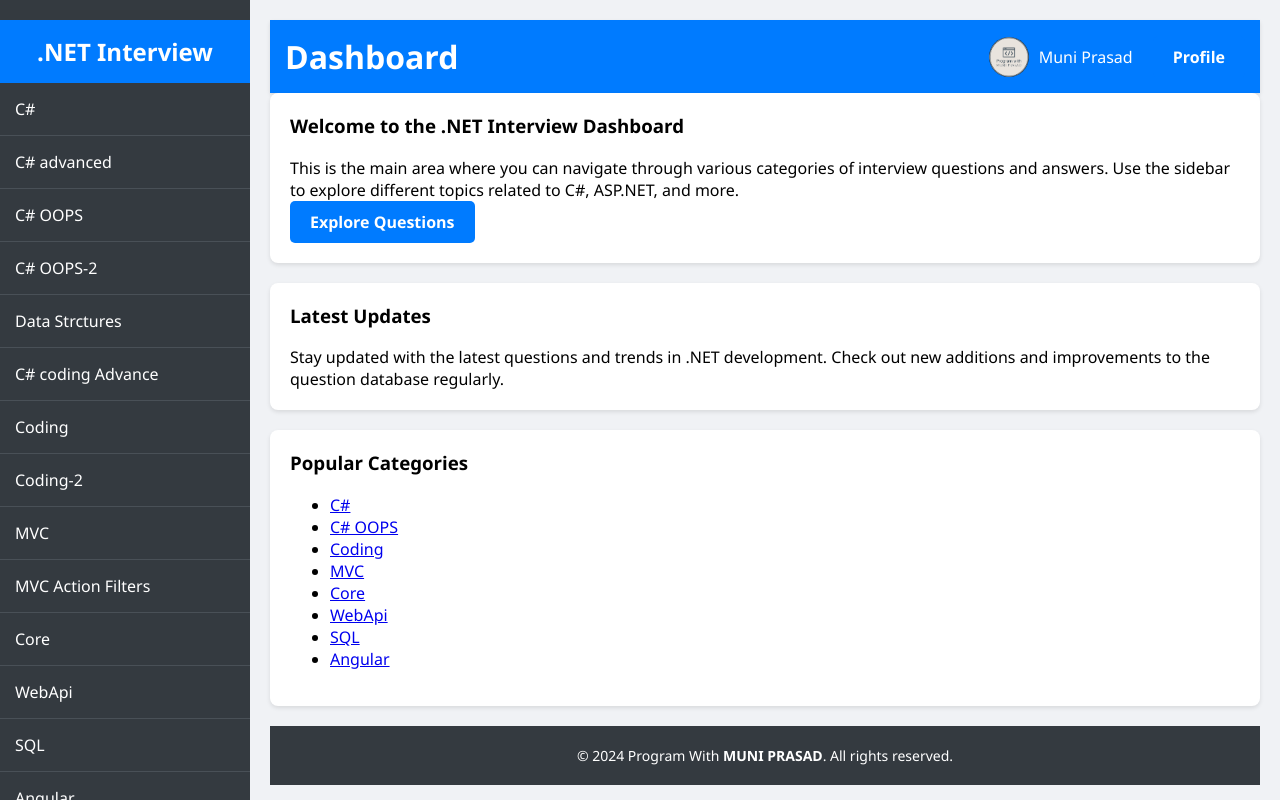
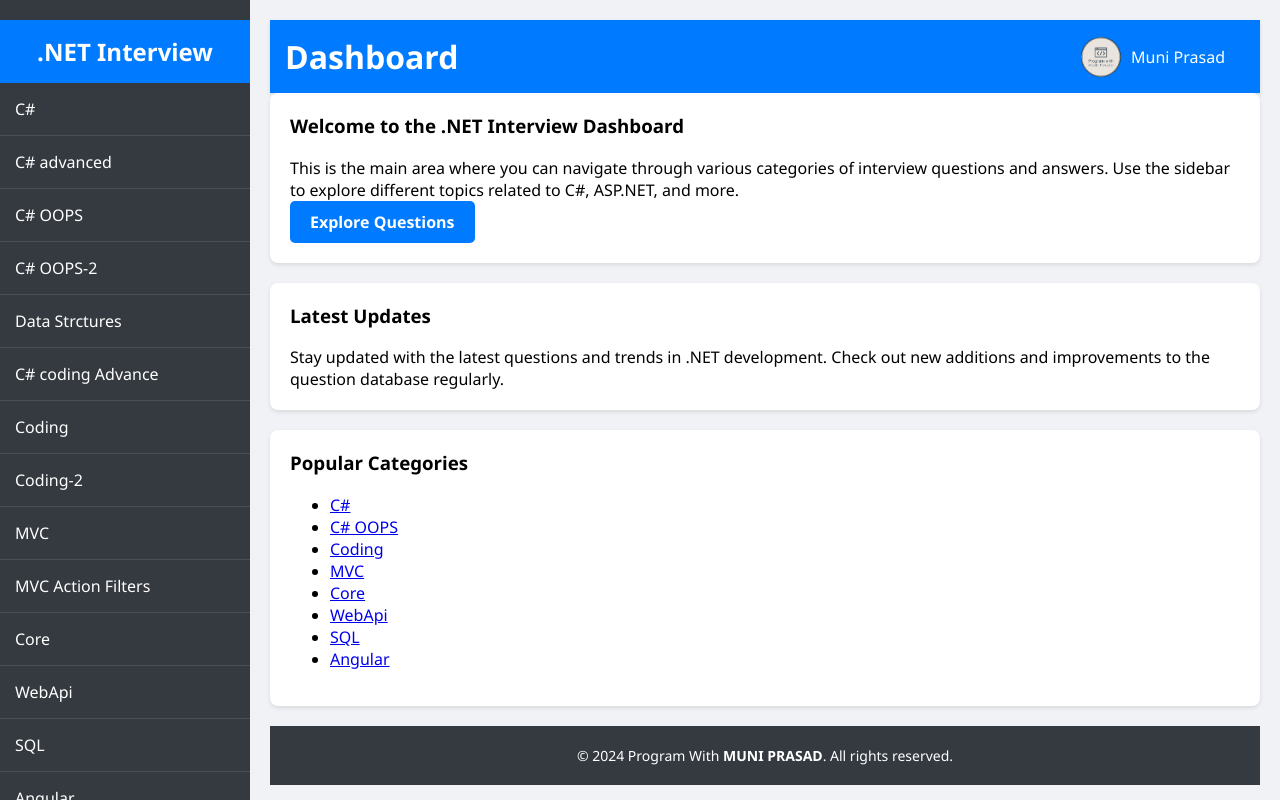
Before and after one commit to muniprasad03/DotNet-Interview-Questions, a plain HTML site: page index.html in a window 1280 px wide. Drawn offline with Linux system fonts and the light colour scheme.

Commit message:
profile deleted

```diff
--- a/index.html
+++ b/index.html
@@ -183,7 +183,6 @@
             <div class="user-info">
                 <img src="./logo.png" alt="logo">
                 <span>Muni Prasad</span>
-                <a href="#" class="btn-primary">Profile</a>
             </div>
         </div>
 
```
